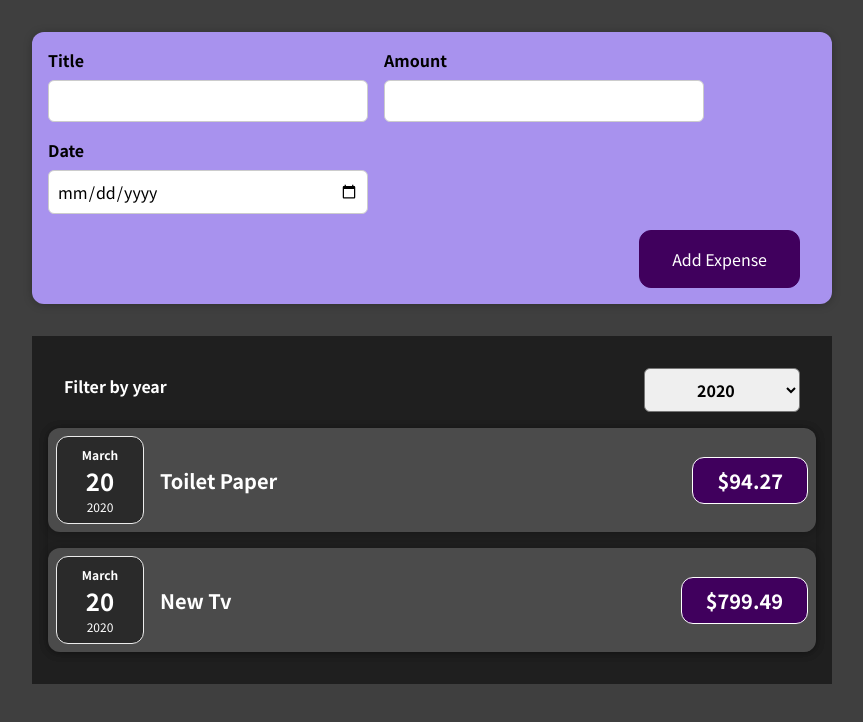
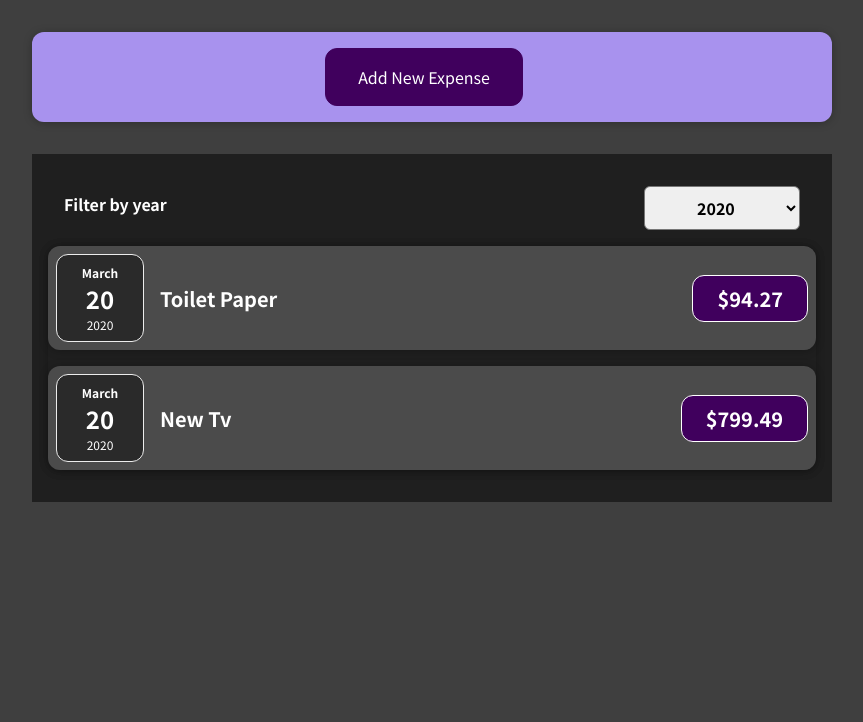
Before and after one commit to liztcai/rct-assign01, a React (Create React App) app: page / in a window 1280 px wide. Shown: the top 722 px of the page, without its empty margins (208-1071 px from the left). Built offline with nearby package versions, Linux system fonts and the light colour scheme.

Commit message:
added toggle form functionality

```diff
--- a/src/components/NewExpense/ExpenseForm.css
+++ b/src/components/NewExpense/ExpenseForm.css
@@ -24,3 +24,11 @@
 .new-expense__actions {
   text-align: right;
 }
+
+.new-expense__actions--inline {
+   display: flex;
+}
+
+.new-expense__actions--display-right {
+   justify-content: flex-end;
+}
--- a/src/components/NewExpense/ExpenseForm.js
+++ b/src/components/NewExpense/ExpenseForm.js
@@ -1,6 +1,7 @@
 import { useState } from "react";
 
 import "./ExpenseForm.css";
+import Button from "../UI/Button";
 
 function ExpenseForm(props) {
   const [inputTitle, setInputTitle] = useState("");
@@ -91,8 +92,13 @@ function ExpenseForm(props) {
           />
         </div>
       </div>
-      <div className="new-expense__actions">
-        <button type="submit">Add Expense</button>
+      <div className="new-expense__actions new-expense__actions--inline new-expense__actions--display-right">
+        <Button
+          className="btn__cancel"
+          clicked={props.onCancelClickedHandler}
+          title="Cancel"
+        />
+        <Button className="btn" type="submit" title="Add Expense" />
       </div>
     </form>
   );
--- a/src/components/NewExpense/NewExpense.js
+++ b/src/components/NewExpense/NewExpense.js
@@ -1,7 +1,18 @@
+import { useState } from "react";
+
 import "./NewExpense.css";
 import ExpenseForm from "./ExpenseForm";
+import Button from "../UI/Button";
 
 function NewExpense(props) {
+  const [newExpense, setNewExpense] = useState(
+    <Button
+      className="btn__center"
+      title="Add New Expense"
+      clicked={clickedHandler}
+    />
+  );
+
   function saveExpenseDataHandler(expenseData) {
     const newExpenseData = {
       ...expenseData,
@@ -10,11 +21,27 @@ function NewExpense(props) {
     props.onAddExpense(newExpenseData);
   }
 
-  return (
-    <div className="new-expense">
-      <ExpenseForm onSaveExpenseData={saveExpenseDataHandler} />
-    </div>
-  );
+  function cancelClickedHandler() {
+    setNewExpense(
+      <Button
+        className="btn__center"
+        title="Add New Expense"
+        clicked={clickedHandler}
+      />
+    );
+  }
+
+  function clickedHandler() {
+    console.log("clicked");
+    setNewExpense(
+      <ExpenseForm
+        onSaveExpenseData={saveExpenseDataHandler}
+        onCancelClickedHandler={cancelClickedHandler}
+      />
+    );
+  }
+
+  return <div className="new-expense">{newExpense}</div>;
 }
 
 export default NewExpense;
--- /dev/null
+++ b/src/components/UI/Button.css
@@ -0,0 +1,12 @@
+.btn {
+  text-align: right;
+}
+
+.btn__center {
+  text-align: center;
+}
+
+.btn__cancel button {
+  background-color: rgba(255, 255, 255, 0.781);
+  color: black;
+}
--- /dev/null
+++ b/src/components/UI/Button.js
@@ -0,0 +1,16 @@
+import "./Button.css";
+
+function Button(props) {
+  let classes = "btn " + props.className;
+  console.log("button: ", props.title, classes)
+
+  return (
+    <div className={classes}>
+      <button onClick={props.clicked} type={props.type}>
+        {props.title}
+      </button>
+    </div>
+  );
+}
+
+export default Button;
```
Also changed, not shown: 1 other file (tests, documents, lock files or other folders).
